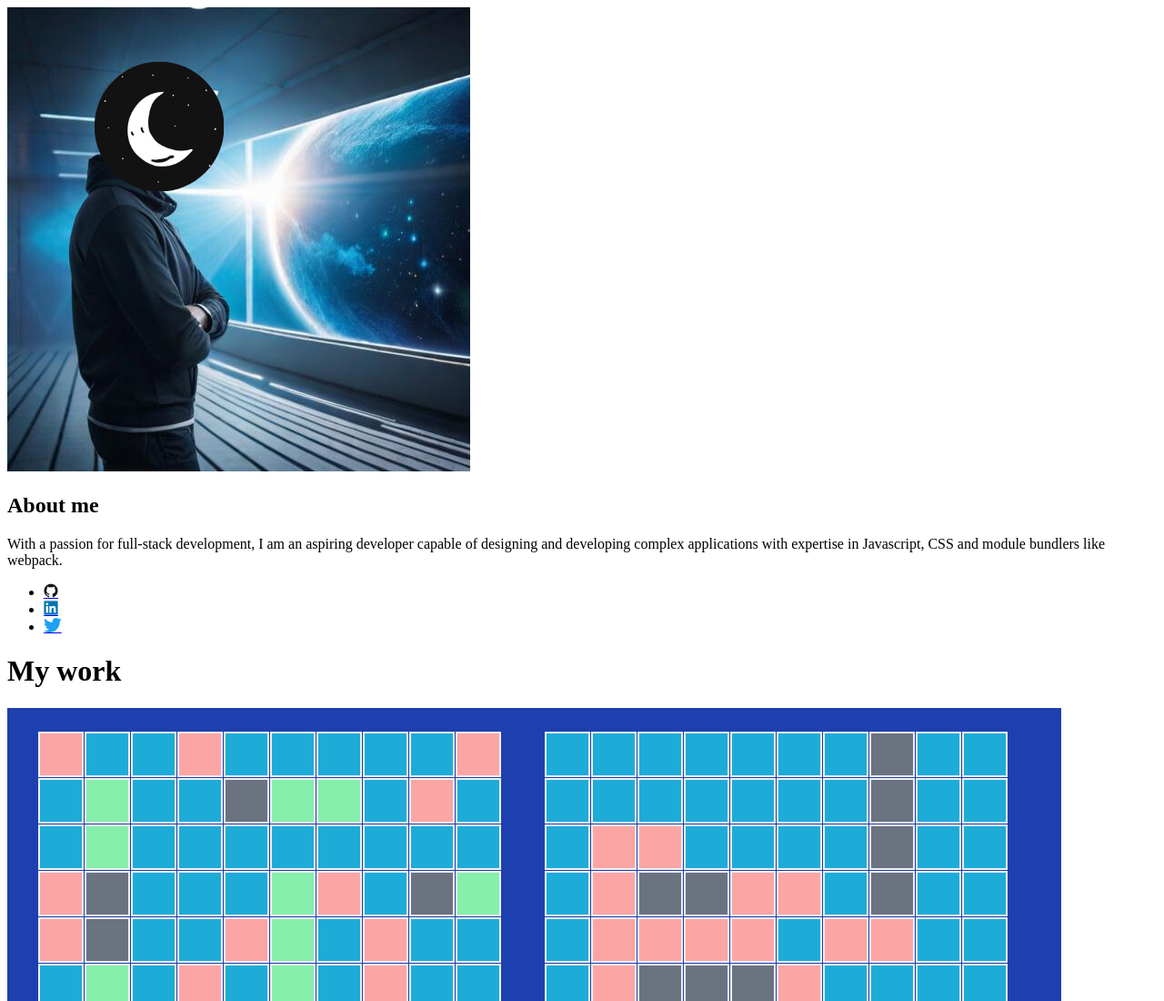
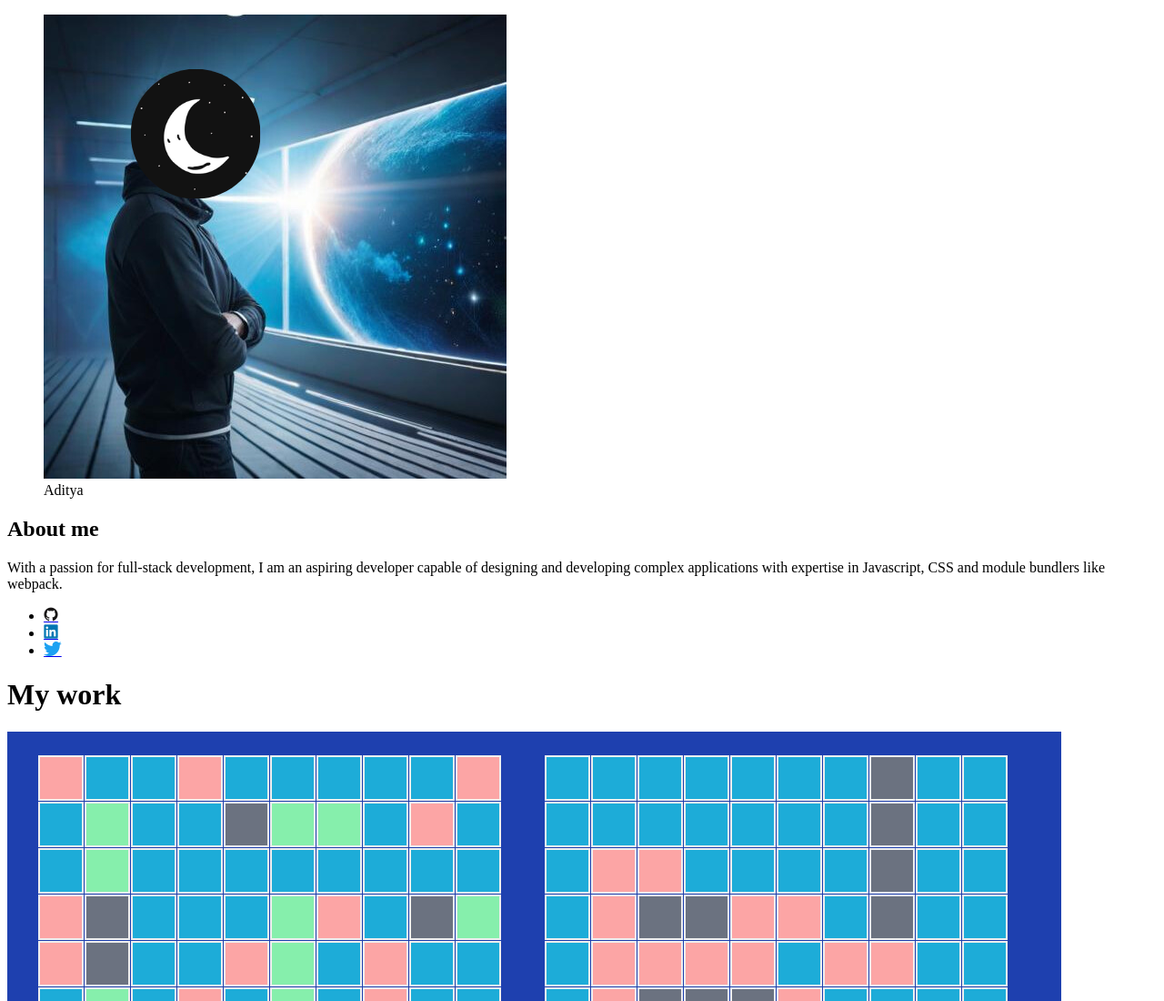
Before and after one commit to alienworld1/homepage, a plain HTML site: page index.html in a window 1280 px wide. Shown: the top 1100 px of the page at 91% size. Drawn offline with nearby package versions, Linux system fonts and the light colour scheme.

Commit message:
Add figure caption to portrait

```diff
--- a/index.html
+++ b/index.html
@@ -11,7 +11,10 @@
 <body>
     <header>
         <div class="profile">
-            <img src="./Images/header-person.png" alt="portrait">
+            <figure>
+                <img src="./Images/header-person.png" alt="portrait">
+                <figcaption>Aditya</figcaption>
+            </figure>
             <article>
                 <h1>About me</h1>
                 <p>
```
